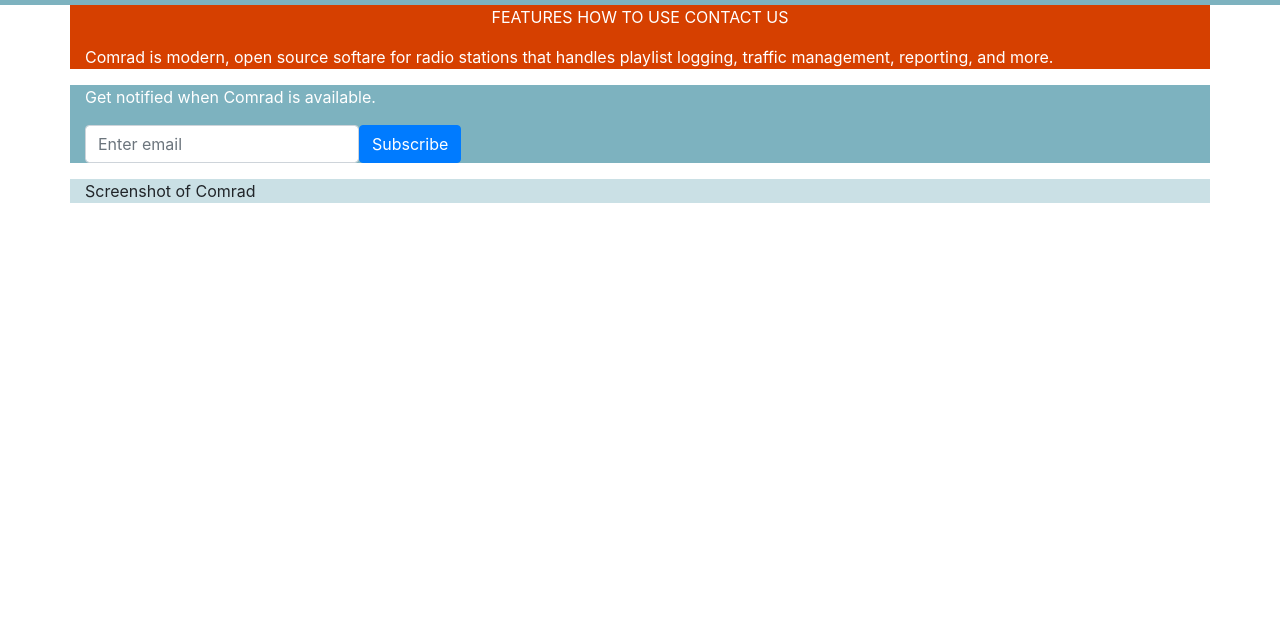
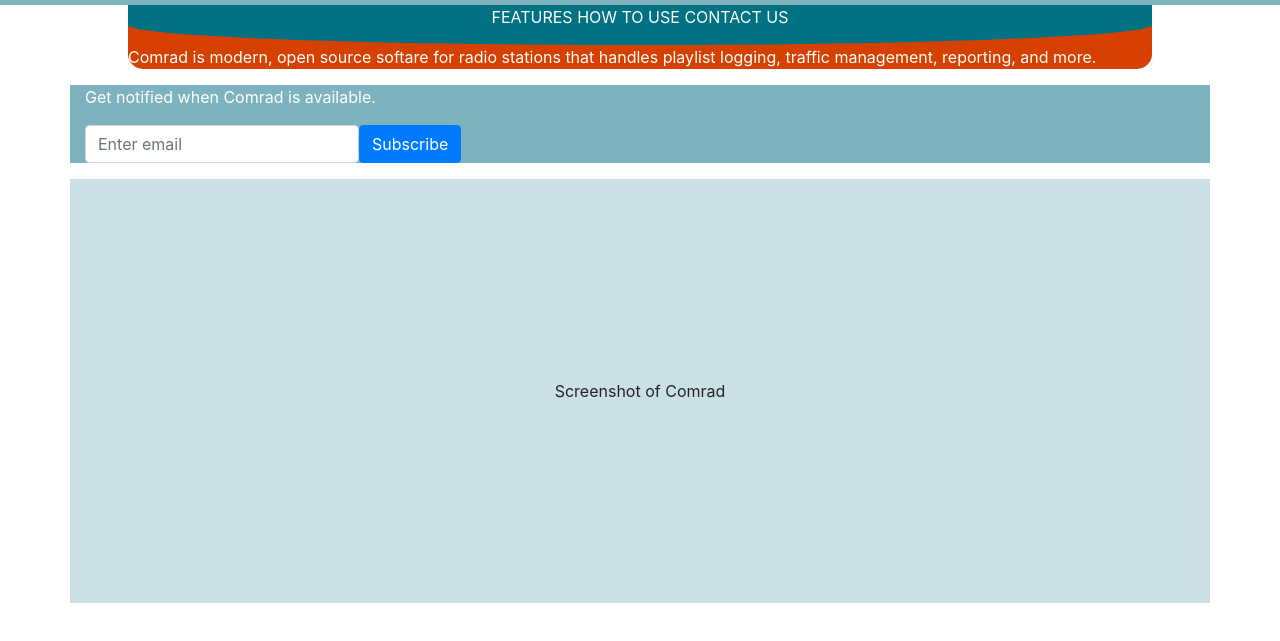
Before and after one commit to codefordenver/Comrad-marketing-site, a plain HTML site: page index.html in a window 1280 px wide. Shown: the part 81-722 px from the top of the page. Drawn offline with nearby package versions, Linux system fonts and the light colour scheme.

Commit message:
intro half-circle added

```diff
--- a/index.html
+++ b/index.html
@@ -5,6 +5,8 @@
     <meta charset="utf-8">
     <meta name="viewport" content="width=device-width, initial-scale=1, shrink-to-fit=no">
     <title>Comrad</title>
+    <!-- Stylesheet -->
+    <link rel="stylesheet" type="text/css" href="style.css">
     <!-- Bootstrap CSS -->
     <link rel="stylesheet" type="text/css" href="bootstrap.css">
   </head>
@@ -12,6 +14,7 @@
 
     <!-- Navbar -->
     <nav class="navbar navbar-expand-md navbar-custom">
+      <!-- Logo should go here -->
       <h3 class="my-auto"><a class="navbar-brand" href="#">Comrad</a></h3>
       <button class="navbar-toggler" type="button" data-toggle="collapse" data-target="#navbarCollapse">
           <span class="navbar-toggler-icon"></span>
@@ -38,15 +41,18 @@
       </div>
   </nav>
 
-
-    <div class="container" style="color: white; background-color: #d64000">
-      <p style="text-align: center;">FEATURES HOW TO USE CONTACT US</p>
+    <!-- Intro -->
+    <div class="intro-container border-radius">
+      <div class="intro-arc" style="background-color: #007283">
+        <p style="text-align: center;">FEATURES HOW TO USE CONTACT US</p>
+      </div>
       <p>Comrad is modern, open source softare for radio stations
       that handles playlist logging, traffic management, reporting,
       and more.</p>
     </div>
 
-    <div class="container" style="color: white; background-color: #7db2bf;">
+    <!-- Email subscription -->
+    <div class="container" style="color: white; background-color: #7db2bf">
       <p>Get notified when Comrad is available.</p>
       <p>
         <form class="form-inline">
@@ -59,9 +65,29 @@
       </p>
     </div>
 
+    <!-- Screenshot of Comrad container -->
     <div class="container" style="background-color: #cae0e5;">
-      <p>Screenshot of Comrad</p>
+      <p style="padding: 200px 0px 200px 0px; text-align: center;">Screenshot of Comrad</p>
     </div>
+
+    <!-- Orange separator -->
+    <div class="container" style="background-color: #d64000;">
+      <p></p>
+    </div>
+
+    <!-- Features container -->
+
+    <!-- Orange separator -->
+    <div class="container" style="background-color: #d64000;">
+      <p></p>
+    </div>
+
+    <!-- How to use container -->
+
+    <!-- Contact us container -->
+
+    <!-- Footer -->
+
 
     <!-- Scripts -->
     <script src="https://code.jquery.com/jquery-3.3.1.slim.min.js" integrity="sha384-q8i/X+965DzO0rT7abK41JStQIAqVgRVzpbzo5smXKp4YfRvH+8abtTE1Pi6jizo" crossorigin="anonymous"></script>
--- a/style.css
+++ b/style.css
@@ -0,0 +1,18 @@
+.border-radius{
+  -moz-border-radius: 15px;
+  border-radius: 15px;
+}
+
+.intro-arc{
+  display: inline-block;
+  width: 100%;
+  border-radius: 0% 0% 60% 60%;
+}
+
+.intro-container{
+  width: 80%;
+  margin-right: auto;
+  margin-left: auto;
+  color: white;
+  background-color: #d64000;
+}
```
